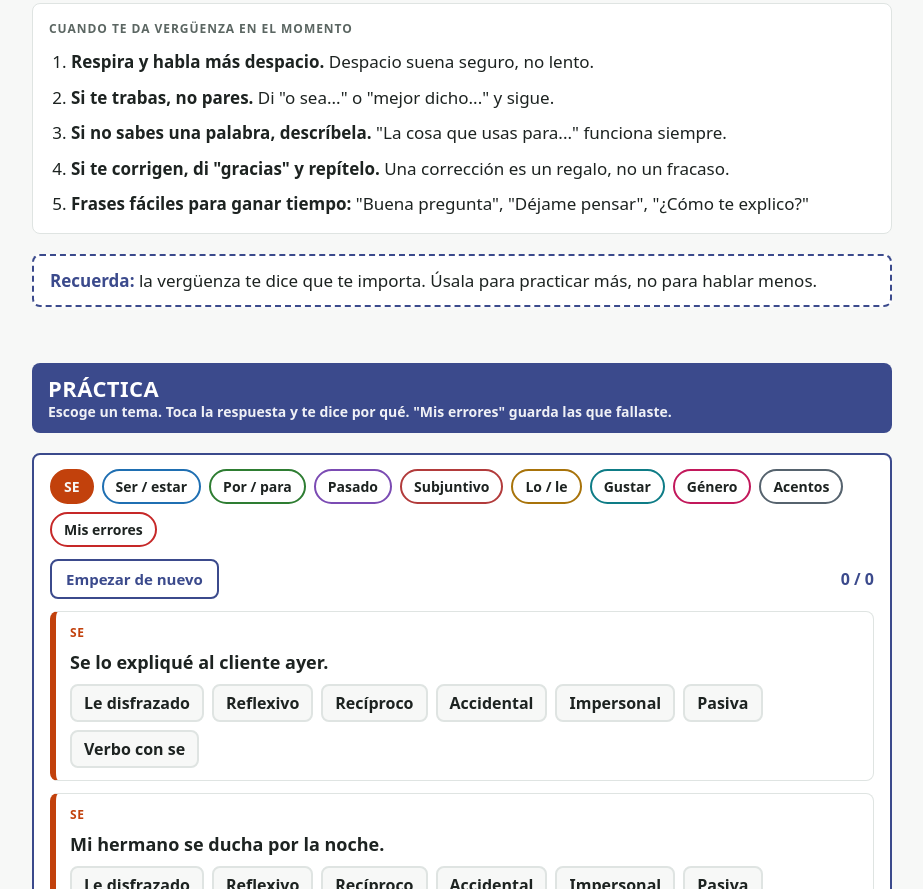
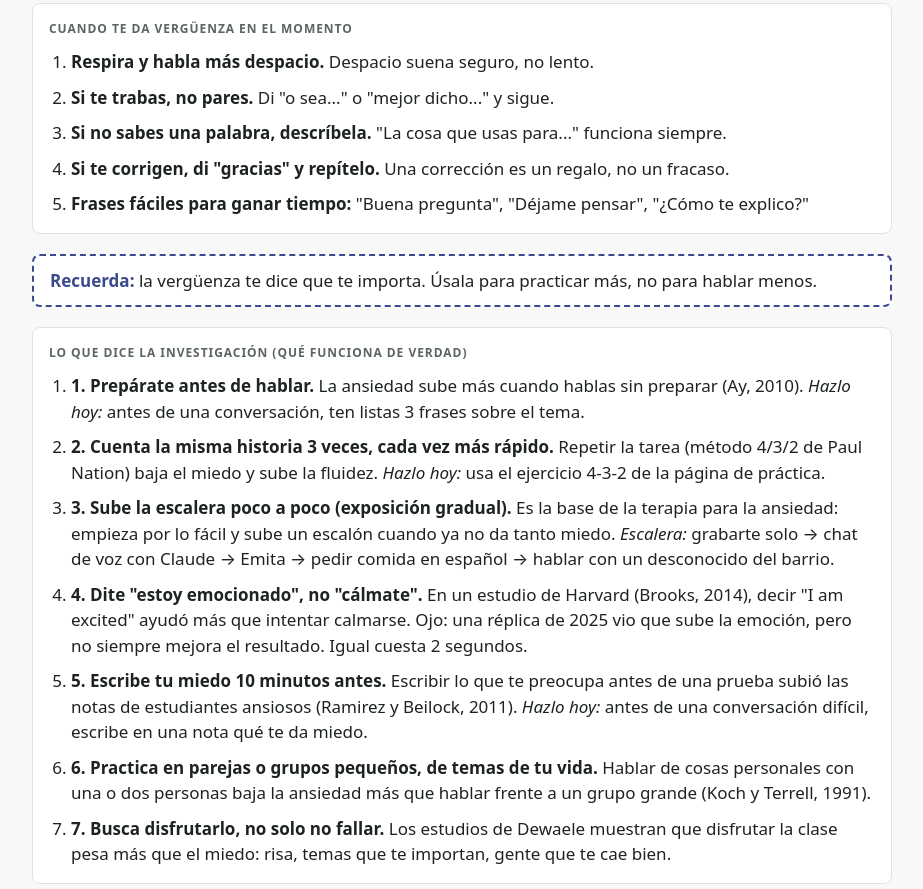
Before and after one commit to jacobfales/spanish-app, a plain HTML site: page gramatica.html in a window 1280 px wide. Shown: the part 11111-12000 px from the top of the page, without its empty margins (178-1101 px from the left). Drawn offline with Linux system fonts and the light colour scheme.

Commit message:
Add research-based shame solutions
Co-Authored-By: Claude Opus 5.5 <noreply@anthropic.com>

```diff
--- a/gramatica.html
+++ b/gramatica.html
@@ -590,6 +590,18 @@ section{scroll-margin-top:80px}
     <li><b>Frases fáciles para ganar tiempo:</b> "Buena pregunta", "Déjame pensar", "¿Cómo te explico?"</li>
   </ol></figure>
   <div class="trick"><b>Recuerda:</b> la vergüenza te dice que te importa. Úsala para practicar más, no para hablar menos.</div>
+  <figure><div class="cap">Lo que dice la investigación (qué funciona de verdad)</div>
+  <ol class="tips">
+    <li><b>1. Prepárate antes de hablar.</b> La ansiedad sube más cuando hablas sin preparar (Ay, 2010). <i>Hazlo hoy:</i> antes de una conversación, ten listas 3 frases sobre el tema.</li>
+    <li><b>2. Cuenta la misma historia 3 veces, cada vez más rápido.</b> Repetir la tarea (método 4/3/2 de Paul Nation) baja el miedo y sube la fluidez. <i>Hazlo hoy:</i> usa el ejercicio 4-3-2 de la página de práctica.</li>
+    <li><b>3. Sube la escalera poco a poco (exposición gradual).</b> Es la base de la terapia para la ansiedad: empieza por lo fácil y sube un escalón cuando ya no da tanto miedo. <i>Escalera:</i> grabarte solo → chat de voz con Claude → Emita → pedir comida en español → hablar con un desconocido del barrio.</li>
+    <li><b>4. Dite "estoy emocionado", no "cálmate".</b> En un estudio de Harvard (Brooks, 2014), decir "I am excited" ayudó más que intentar calmarse. Ojo: una réplica de 2025 vio que sube la emoción, pero no siempre mejora el resultado. Igual cuesta 2 segundos.</li>
+    <li><b>5. Escribe tu miedo 10 minutos antes.</b> Escribir lo que te preocupa antes de una prueba subió las notas de estudiantes ansiosos (Ramirez y Beilock, 2011). <i>Hazlo hoy:</i> antes de una conversación difícil, escribe en una nota qué te da miedo.</li>
+    <li><b>6. Practica en parejas o grupos pequeños, de temas de tu vida.</b> Hablar de cosas personales con una o dos personas baja la ansiedad más que hablar frente a un grupo grande (Koch y Terrell, 1991).</li>
+    <li><b>7. Busca disfrutarlo, no solo no fallar.</b> Los estudios de Dewaele muestran que disfrutar la clase pesa más que el miedo: risa, temas que te importan, gente que te cae bien.</li>
+  </ol></figure>
+  <div class="trick"><b>Tu caso:</b> tú no empiezas de cero. Enseñaste el evangelio en español por dos años. Tu meta no es sonar nativo: es volver a sonar como tú en tu misión.</div>
+  <p class="small" style="opacity:.75;margin-top:10px">Fuentes: Toyama y Yamazaki, revisión sistemática (Frontiers in Psychology, 2021) · Brooks, J. Exp. Psych. (2014) · Ramirez y Beilock, Science (2011) · Ay (2010) · Nation, método 4/3/2 · Dewaele y MacIntyre, disfrute en el aula.</p>
 </section>
 
 <section id="practica" style="--c:var(--ver);--tint:var(--t-ver)">
--- a/sw.js
+++ b/sw.js
@@ -1,6 +1,6 @@
 'use strict';
 // Cambia esta versión cuando cambies el HTML, CSS, JS o los iconos.
-const CACHE = 'spanish-v6';
+const CACHE = 'spanish-v7';
 const ASSETS = ['./','index.html','gramatica.html','app.css','app.js','manifest.webmanifest','vocab.json','icons/icon-180.png','icons/icon-192.png','icons/icon-512.png'];
 self.addEventListener('install',event=>{event.waitUntil(caches.open(CACHE).then(cache=>cache.addAll(ASSETS)).then(()=>self.skipWaiting()));});
 self.addEventListener('activate',event=>{event.waitUntil(caches.keys().then(keys=>Promise.all(keys.filter(key=>key.startsWith('spanish-')&&key!==CACHE).map(key=>caches.delete(key)))).then(()=>self.clients.claim()));});
```
